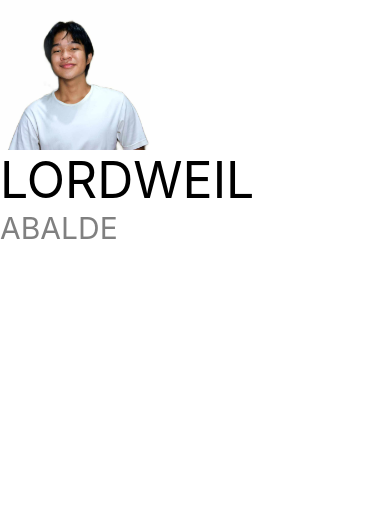
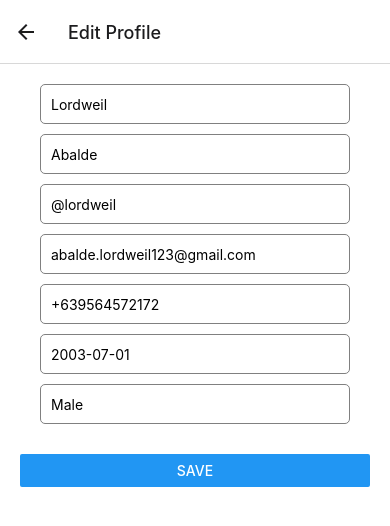
Before and after one commit to LourdesEstelle/Mobile-Programming, a React Native app in the folder ProfilePage/: screen /EditProfile in a window 390 px wide. Shown: the top 526 px of the page. Built offline with nearby package versions, Linux system fonts and the light colour scheme.

Commit message:
Must Finalize

```diff
--- a/ProfilePage/App.js
+++ b/ProfilePage/App.js
@@ -1,12 +1,48 @@
-import React from 'react';
+import React, { useState } from 'react';
 import { SafeAreaProvider, SafeAreaView } from 'react-native-safe-area-context';
-import Profile from "./src/pages/Profile";
+import { StatusBar } from 'react-native';
+import { NavigationContainer } from '@react-navigation/native';
+import { createStackNavigator } from '@react-navigation/stack';
+import Profile from './src/pages/Profile';
+import EditProfile from './src/pages/EditProfile';
+
+const Stack = createStackNavigator();
 
 export default function App() {
+  // Profile state
+  const [profile, setProfile] = useState({
+    firstName: 'Lordweil',
+    lastName: 'Abalde',
+    username: '@lordweil',
+    email: 'abalde.lordweil123@gmail.com',
+    phone: '+639564572172',
+    birth: '2003-07-01',
+    gender: 'Male',
+  });
+
+  // Dark mode state
+  const [darkMode, setDarkMode] = useState(false);
+
+  const toggleDarkMode = () => setDarkMode(!darkMode);
+
+  const updateProfile = (newProfile) => {
+    setProfile(newProfile);
+  };
+
   return (
     <SafeAreaProvider>
-      <SafeAreaView style={{ flex: 1 }}>
-        <Profile />
+      <SafeAreaView style={{ flex: 1, backgroundColor: darkMode ? '#121212' : '#FFFFFF' }}>
+        <StatusBar barStyle={darkMode ? 'light-content' : 'dark-content'} />
+        <NavigationContainer>
+          <Stack.Navigator initialRouteName="Profile">
+            <Stack.Screen name="Profile" options={{ headerShown: false }}>
+              {props => <Profile {...props} profile={profile} darkMode={darkMode} toggleDarkMode={toggleDarkMode} />}
+            </Stack.Screen>
+            <Stack.Screen name="EditProfile" options={{ title: 'Edit Profile' }}>
+              {props => <EditProfile {...props} profile={profile} updateProfile={updateProfile} darkMode={darkMode} />}
+            </Stack.Screen>
+          </Stack.Navigator>
+        </NavigationContainer>
       </SafeAreaView>
     </SafeAreaProvider>
   );
--- a/ProfilePage/package.json
+++ b/ProfilePage/package.json
@@ -9,12 +9,15 @@
     "web": "expo start --web"
   },
   "dependencies": {
+    "@react-navigation/native": "^6.1.18",
+    "@react-navigation/stack": "^6.4.1",
     "expo": "~51.0.28",
     "expo-status-bar": "~1.12.1",
     "react": "18.2.0",
     "react-native": "0.74.5",
     "react-native-modal": "^13.0.1",
-    "react-native-safe-area-context": "^4.11.0"
+    "react-native-safe-area-context": "^4.11.0",
+    "react-native-screens": "^3.34.0"
   },
   "devDependencies": {
     "@babel/core": "^7.20.0"
--- a/ProfilePage/src/components/Avatar/index.js
+++ b/ProfilePage/src/components/Avatar/index.js
@@ -1,12 +1,12 @@
 import React from 'react';
 import { View, Image } from 'react-native';
 
-const Avatar = () => {
+const Avatar = ({ width = 150, height = 150 }) => {
   return (
     <View>
       <Image
         source={require('../../assets/avatar.jpg')}
-        style={{ width: 150, height: 150 }}
+        style={{ width, height, borderRadius: width / 2 }}
       />
     </View>
   );
--- /dev/null
+++ b/ProfilePage/src/components/EditProfileForm.js
@@ -0,0 +1,71 @@
+import React from 'react';
+import { View, TextInput, StyleSheet } from 'react-native';
+
+const EditProfileForm = ({ initialProfile, onChange }) => {
+  const handleInputChange = (key, value) => {
+    onChange(key, value);
+  };
+
+  return (
+    <View style={styles.container}>
+      <TextInput
+        style={styles.input}
+        placeholder="First Name"
+        value={initialProfile.firstName}
+        onChangeText={value => handleInputChange('firstName', value)}
+      />
+      <TextInput
+        style={styles.input}
+        placeholder="Last Name"
+        value={initialProfile.lastName}
+        onChangeText={value => handleInputChange('lastName', value)}
+      />
+      <TextInput
+        style={styles.input}
+        placeholder="Username"
+        value={initialProfile.username}
+        onChangeText={value => handleInputChange('username', value)}
+      />
+      <TextInput
+        style={styles.input}
+        placeholder="Email"
+        value={initialProfile.email}
+        onChangeText={value => handleInputChange('email', value)}
+      />
+      <TextInput
+        style={styles.input}
+        placeholder="Phone Number"
+        value={initialProfile.phone}
+        onChangeText={value => handleInputChange('phone', value)}
+      />
+      <TextInput
+        style={styles.input}
+        placeholder="Birth"
+        value={initialProfile.birth}
+        onChangeText={value => handleInputChange('birth', value)}
+      />
+      <TextInput
+        style={styles.input}
+        placeholder="Gender"
+        value={initialProfile.gender}
+        onChangeText={value => handleInputChange('gender', value)}
+      />
+    </View>
+  );
+};
+
+const styles = StyleSheet.create({
+  container: {
+    padding: 20,
+  },
+  input: {
+    height: 40,
+    borderColor: 'gray',
+    borderWidth: 1,
+    marginBottom: 10,
+    paddingHorizontal: 10,
+    borderRadius: 5,
+  },
+});
+
+export default EditProfileForm;
--- a/ProfilePage/src/components/NameTitle/index.js
+++ b/ProfilePage/src/components/NameTitle/index.js
@@ -1,13 +1,13 @@
-import { View, Text } from 'react-native'
-import React from 'react'
+import React from 'react';
+import { View, Text } from 'react-native';
 
 const NameTitle = () => {
   return (
-    <View>
-      <Text style = {{fontSize: 50, textTransform: 'uppercase'}}>Lordweil</Text>
-      <Text style = {{fontSize: 30, color: 'gray', textTransform: 'uppercase'}}>Abalde</Text>
+    <View style={{ alignItems: 'center', marginTop: 20 }}>
+      <Text style={{ fontSize: 50, textTransform: 'uppercase' }}>Lordweil</Text>
+      <Text style={{ fontSize: 30, color: 'gray', textTransform: 'uppercase' }}>Abalde</Text>
     </View>
-  )
+  );
 }
 
-export default NameTitle
+export default NameTitle;
--- /dev/null
+++ b/ProfilePage/src/components/ProfileHeader.js
@@ -0,0 +1,49 @@
+import React from 'react';
+import { View, Text, Image, TouchableOpacity, StyleSheet } from 'react-native';
+
+const ProfileHeader = ({ name, email, onEditPress }) => {
+  return (
+    <View style={styles.container}>
+      {/* Use the local avatar image */}
+      <Image source={require('../assets/avatar.jpg')} style={styles.profileImage} />
+      <Text style={styles.name}>{name}</Text>
+      <Text style={styles.email}>{email}</Text>
+      <TouchableOpacity onPress={onEditPress} style={styles.editButton}>
+        <Text style={styles.editButtonText}>Edit Profile</Text>
+      </TouchableOpacity>
+    </View>
+  );
+};
+
+const styles = StyleSheet.create({
+  container: {
+    alignItems: 'center',
+    paddingVertical: 20,
+  },
+  profileImage: {
+    width: 100,
+    height: 100,
+    borderRadius: 50,
+  },
+  name: {
+    fontSize: 24,
+    fontWeight: 'bold',
+    marginTop: 10,
+  },
+  email: {
+    fontSize: 14,
+    color: 'gray',
+  },
+  editButton: {
+    marginTop: 10,
+    backgroundColor: '#007bff',
+    padding: 10,
+    borderRadius: 5,
+  },
+  editButtonText: {
+    color: 'white',
+    fontSize: 16,
+  },
+});
+
+export default ProfileHeader;
--- /dev/null
+++ b/ProfilePage/src/pages/EditProfile.js
@@ -0,0 +1,31 @@
+import React, { useState } from 'react';
+import { View, Button, StyleSheet } from 'react-native';
+import EditProfileForm from '../components/EditProfileForm';
+
+const EditProfile = ({ profile, updateProfile, navigation, darkMode }) => {
+  const [updatedProfile, setUpdatedProfile] = useState(profile);
+
+  const handleProfileSubmit = () => {
+    updateProfile(updatedProfile);
+    navigation.goBack(); // Return to Profile screen
+  };
+
+  return (
+    <View style={[styles.container, { backgroundColor: darkMode ? '#121212' : '#fff' }]}>
+      <EditProfileForm
+        initialProfile={updatedProfile}
+        onChange={(key, value) => setUpdatedProfile({ ...updatedProfile, [key]: value })}
+      />
+      <Button title="Save" onPress={handleProfileSubmit} />
+    </View>
+  );
+};
+
+const styles = StyleSheet.create({
+  container: {
+    flex: 1,
+    paddingHorizontal: 20,
+  },
+});
+
+export default EditProfile;
--- a/ProfilePage/src/pages/Profile.js
+++ b/ProfilePage/src/pages/Profile.js
@@ -1,15 +1,101 @@
 import React from 'react';
-import { View } from 'react-native';
-import Avatar from '../components/Avatar';
-import NameTitle from '../components/NameTitle'
+import { View, StyleSheet, Switch, Text, FlatList } from 'react-native';
+import ProfileHeader from '../components/ProfileHeader';
 
-const Profile = () => {
+const Profile = ({ navigation, profile, darkMode, toggleDarkMode }) => {
+  const options = ['Favourites', 'Downloads', 'Subscription', 'Display'];
+
+  const handleEditPress = () => {
+    navigation.navigate('EditProfile');
+  };
+
   return (
-    <View>
-      <Avatar />
-      <NameTitle />
+    <View style={[styles.container, { backgroundColor: darkMode ? '#121212' : '#f8f9fa' }]}>
+
+      <View style={styles.profileContainer}>
+        {/* Profile Header */}
+        <ProfileHeader
+          name={`${profile.firstName} ${profile.lastName}`}
+          email={profile.email}
+          onEditPress={handleEditPress}
+        />
+      </View>
+
+      {/* Dark Mode Toggle */}
+      <View style={styles.darkModeToggle}>
+        <Text style={{ color: darkMode ? 'white' : 'black' }}>Dark Mode</Text>
+        <Switch value={darkMode} onValueChange={toggleDarkMode} />
+      </View>
+
+      {/* Options List */}
+      <FlatList
+        data={options}
+        keyExtractor={(item) => item}
+        renderItem={({ item }) => (
+          <View style={styles.optionContainer}>
+            <Text style={styles.optionText}>{item}</Text>
+          </View>
+        )}
+        style={styles.optionsList}
+      />
     </View>
   );
-}
+};
+
+const styles = StyleSheet.create({
+  container: {
+    flex: 1,
+    paddingHorizontal: 20,
+  },
+  profileContainer: {
+    backgroundColor: '#ffffff', // Background color for the profile container
+    padding: 20, // Padding inside the container
+    borderRadius: 10, // Rounded corners for the container
+    marginVertical: 20, // Margin to separate from other elements
+    shadowColor: '#000', // Optional shadow for better visual appeal
+    shadowOffset: { width: 0, height: 2 },
+    shadowOpacity: 0.1,
+    shadowRadius: 5,
+    elevation: 5, // Adds shadow for Android
+  },
+  textContainer: {
+    padding: 20, // Padding inside the text container
+    alignItems: 'center', // Center text inside the shape
+  },
+  text: {
+    fontSize: 24,
+    fontWeight: 'bold',
+    color: 'black', // Fixed text color (black)
+  },
+  emailText: {
+    fontSize: 14,
+    color: 'gray', // Fixed email color
+    marginTop: 5,
+  },
+  darkModeToggle: {
+    flexDirection: 'row',
+    justifyContent: 'space-between',
+    alignItems: 'center',
+    marginTop: 20,
+  },
+  optionsList: {
+    marginTop: 20, // Space between the toggle and options list
+  },
+  optionContainer: {
+    backgroundColor: '#ffffff', // Fixed background color for options
+    padding: 15, // Padding inside each option container
+    borderRadius: 10, // Rounded corners for option containers
+    marginVertical: 5, // Spacing between options
+    shadowColor: '#000', // Optional shadow for better visual appeal
+    shadowOffset: { width: 0, height: 1 },
+    shadowOpacity: 0.1,
+    shadowRadius: 3,
+    elevation: 3, // Adds shadow for Android
+  },
+  optionText: {
+    fontSize: 16,
+    color: 'black', // Fixed text color (black)
+  },
+});
 
 export default Profile;
```
Also changed, not shown: ProfilePage/src/components/ProfileOptions.js (added, +31 -0 lines), ProfilePage/src/components/common/Typography.js (added, +15 -0 lines), 1 other file (tests, documents, lock files or other folders).
